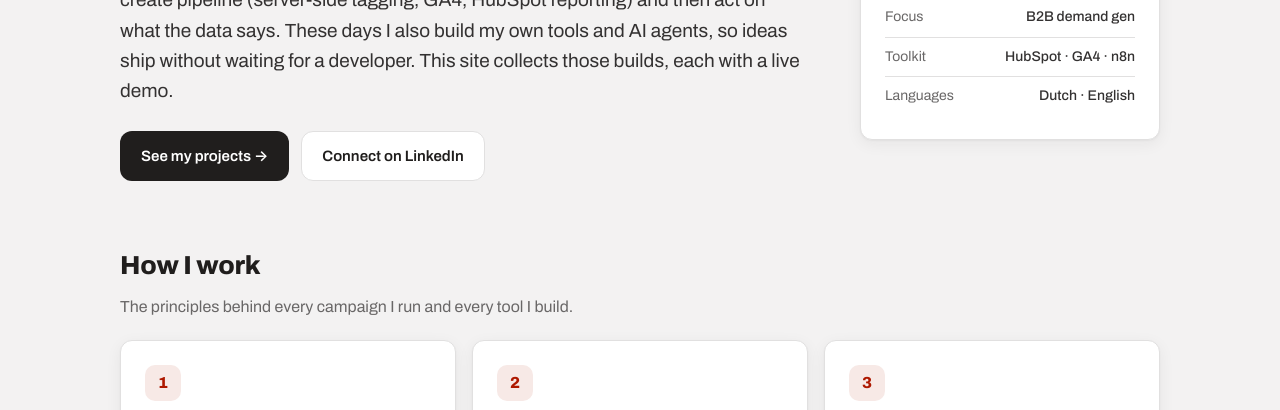
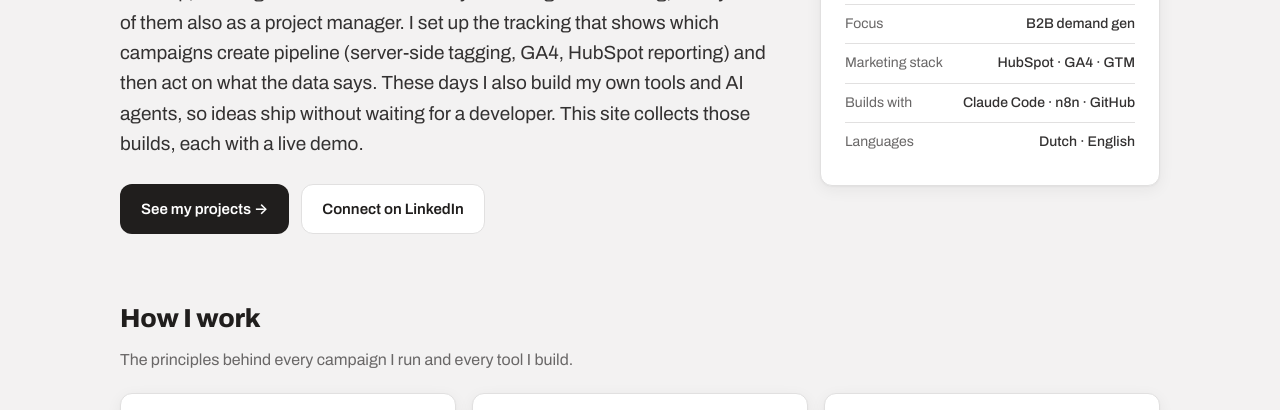
Before and after one commit to chipkoele/portfolio, a plain HTML site: page index.html in a window 1280 px wide. Shown: the part 347-757 px from the top of the page. Drawn offline with Linux system fonts and the light colour scheme.

Commit message:
Split Home toolkit into Marketing stack and Builds with
- Marketing stack: HubSpot · GA4 · GTM
- Builds with: Claude Code · n8n · GitHub
- Fact card slightly wider so each row stays on one line

Co-Authored-By: Claude Opus 5.5 <noreply@anthropic.com>
Claude-Session: https://claude.ai/code/session_01QQrMmFhWqn3V6ooSqqv4fz

```diff
--- a/assets/css/site.css
+++ b/assets/css/site.css
@@ -123,7 +123,7 @@ h3 { font-size: 17px; margin: 0 0 6px; }
 .back-link:hover { color: var(--accent-dark); }
 
 /* ---------- Home hero ---------- */
-.hero { display: grid; grid-template-columns: 1fr 300px; gap: 40px; align-items: center; }
+.hero { display: grid; grid-template-columns: 1fr 340px; gap: 40px; align-items: center; }
 .hero-card .monogram-lg {
   display: grid; place-items: center; width: 72px; height: 72px; border-radius: 18px;
   background: var(--text); color: #fff; font-weight: 800; font-size: 26px; margin-bottom: 16px;
@@ -132,7 +132,7 @@ h3 { font-size: 17px; margin: 0 0 6px; }
 .facts { list-style: none; margin: 0; padding: 0; font-size: 14px; }
 .facts li { padding: 8px 0; border-top: 1px solid var(--border); display: flex; justify-content: space-between; gap: 12px; }
 .facts li:first-child { border-top: 0; }
-.facts span:first-child { color: var(--muted); }
+.facts span:first-child { color: var(--muted); white-space: nowrap; }
 .facts span:last-child { font-weight: 500; text-align: right; }
 @media (max-width: 820px) { .hero { grid-template-columns: 1fr; gap: 28px; } }
 
--- a/index.html
+++ b/index.html
@@ -51,7 +51,8 @@
             <li><span>Based in</span><span>Amsterdam area</span></li>
             <li><span>Experience</span><span>6 years</span></li>
             <li><span>Focus</span><span>B2B demand gen</span></li>
-            <li><span>Toolkit</span><span>HubSpot · GA4 · n8n</span></li>
+            <li><span>Marketing stack</span><span>HubSpot · GA4 · GTM</span></li>
+            <li><span>Builds with</span><span>Claude Code · n8n · GitHub</span></li>
             <li><span>Languages</span><span>Dutch · English</span></li>
           </ul>
         </aside>
```
